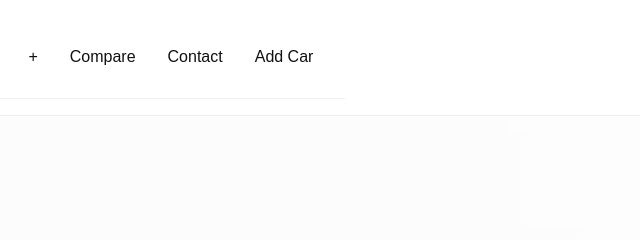
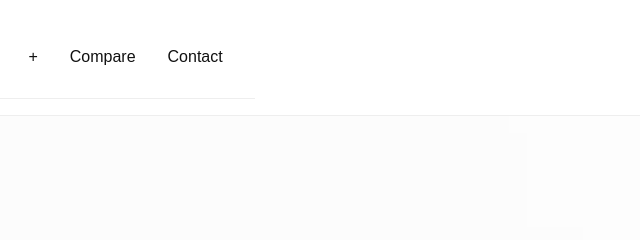
Before and after one commit to karanjambugua/Car-Rental-Web-App, a website: page home.html in a window 1280 px wide. Shown: the top 240 px of the page, 377-1017 px from the left. Drawn offline with Linux system fonts and the light colour scheme.

Commit message:
No code changes made.

```diff
--- a/home.html
+++ b/home.html
@@ -26,7 +26,7 @@
     </li>+
     <li><a href="#">Compare</a></li>
     <li><a href="#">Contact</a></li>
-    <li><a href="admin.html">Add Car</a></li>
+
   </ul>
 </nav>
 
```
